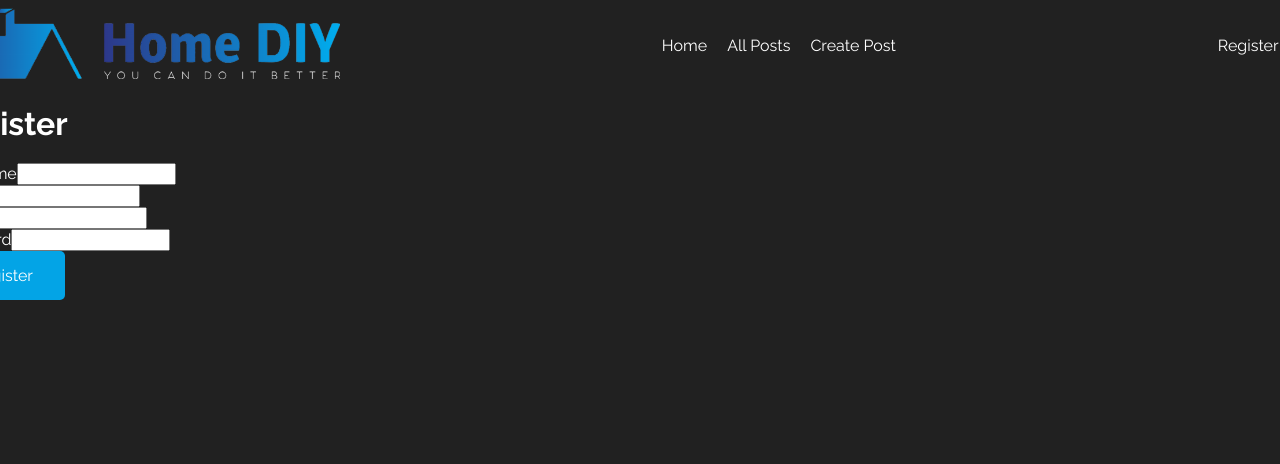
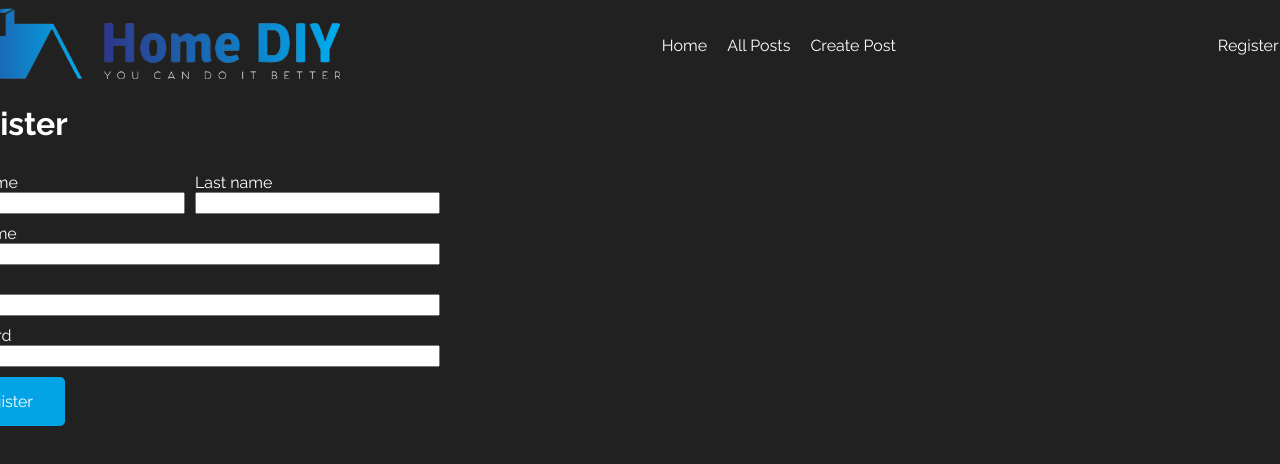
Before and after one commit to A58-JS-Team-07/web-project-2, a React (Vite) app: page /register in a window 1280 px wide. Shown: the top 464 px of the page. Built offline with nearby package versions, Linux system fonts and the light colour scheme.

Commit message:
Adding new fields in Register & linking them to Firebase

```diff
--- a/src/services/users.service.js
+++ b/src/services/users.service.js
@@ -6,9 +6,9 @@ export const getUserByHandle = (handle) => {
   return get(ref(db, `users/${handle}`));
 };
 
-export const createUserHandle = (handle, uid, email) => {
+export const createUserHandle = (username, uid, email, firstName, lastName) => {
 
-  return set(ref(db, `users/${handle}`), { handle, uid, email, createdOn: new Date() })
+  return set(ref(db, `users/${username}`), { username, uid, email, firstName, lastName, role: "regular", createdOn: new Date() })
 };
 
 export const getUserData = (uid) => {
--- a/src/views/Register/Register.css
+++ b/src/views/Register/Register.css
@@ -0,0 +1,20 @@
+.register {
+  display: flex;
+  flex-direction: column;
+  gap: 10px;
+  align-items: baseline;
+}
+
+.register__form-group {
+  display: flex;
+  flex-direction: column;
+  width: 500px;
+
+}
+
+.register__row {
+  display: flex;
+  flex-direction: row;
+  gap: 10px;
+  max-width: 500px;
+}
--- a/src/views/Register/Register.jsx
+++ b/src/views/Register/Register.jsx
@@ -11,9 +11,10 @@ import Button from "../../components/Button/Button.jsx";
 
 function Register() {
   const [form, setForm] = useState({
+    firstName: "",
+    lastName: "",
     username: "",
     email: "",
-    tel: "",
     password: "",
   });
   const { user, setAppState } = useContext(AppContext);
@@ -40,7 +41,13 @@ function Register() {
       }
 
       const credentials = await registerUser(form.email, form.password);
-      await createUserHandle(form.username, credentials.user.uid, form.email, form.tel);
+      await createUserHandle(
+        form.username,
+        credentials.user.uid,
+        form.email,
+        form.firstName,
+        form.lastName
+      );
       setAppState({ user: credentials.user, userData: null });
       navigate("/");
     } catch (error) {
@@ -52,6 +59,29 @@ function Register() {
   return (
     <div className="register">
       <h1>Register</h1>
+      <div className="register__row">
+        <div className="register__form-group">
+          <label htmlFor="firstName">First name</label>
+          <input
+            value={form.firstName}
+            onChange={updateForm("firstName")}
+            type="text"
+            id="firstName"
+            name="firstName"
+          />
+        </div>
+        <div className="register__form-group">
+          <label htmlFor="lastName">Last name</label>
+          <input
+            value={form.lastName}
+            onChange={updateForm("lastName")}
+            type="text"
+            id="lastName"
+            name="lastName"
+          />
+        </div>
+      </div>
+      <div className="register__row">
         <div className="register__form-group">
           <label htmlFor="username">Username</label>
           <input
@@ -62,6 +92,8 @@ function Register() {
             name="username"
           />
         </div>
+      </div>
+      <div className="register__row">
         <div className="register__form-group">
           <label htmlFor="email">Email</label>
           <input
@@ -72,16 +104,8 @@ function Register() {
             name="email"
           />
         </div>
-      <div className="register__form-group">
-        <label htmlFor="tel">Phone</label>
-        <input
-          value={form.tel}
-          onChange={updateForm("tel")}
-          type="tel"
-          id="tel"
-          name="tel"
-        />
       </div>
+      <div className="register__row">
         <div className="register__form-group">
           <label htmlFor="password">Password</label>
           <input
@@ -92,6 +116,7 @@ function Register() {
             name="password"
           />
         </div>
+      </div>
       <Button onClick={register}>Register</Button>
     </div>
   );
```
Lines whose indentation alone changed are shown as unchanged.
